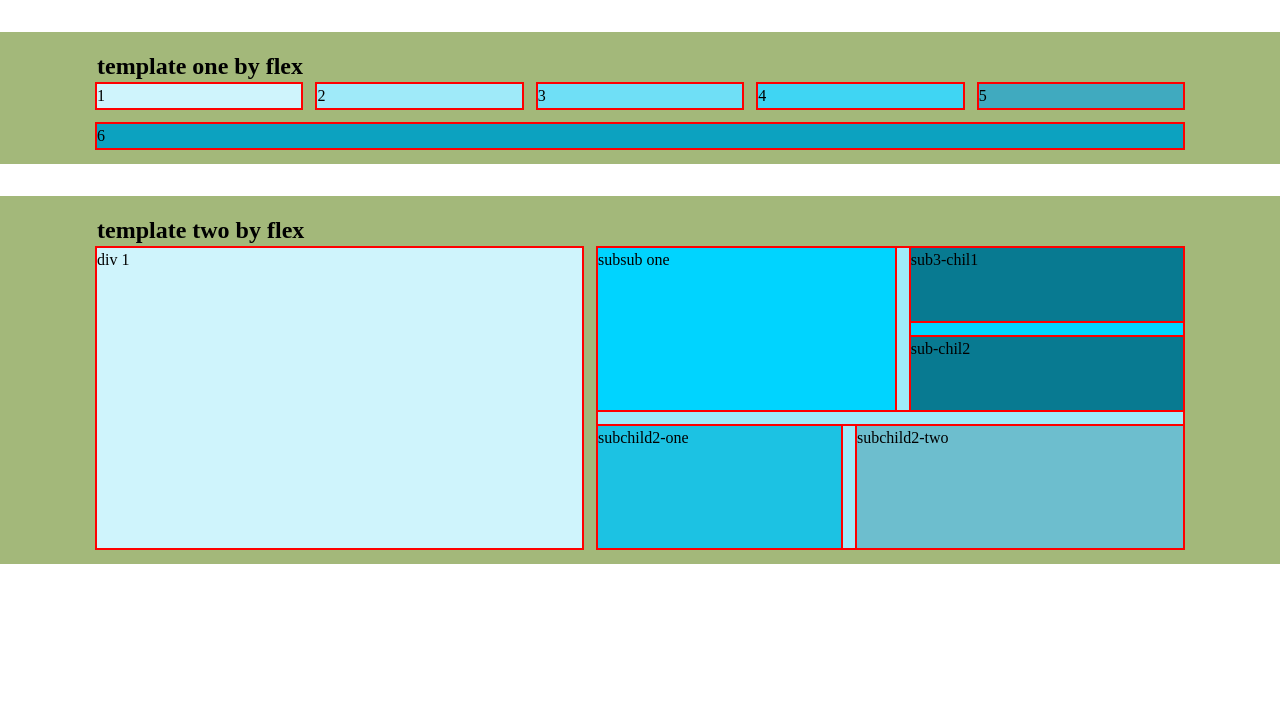
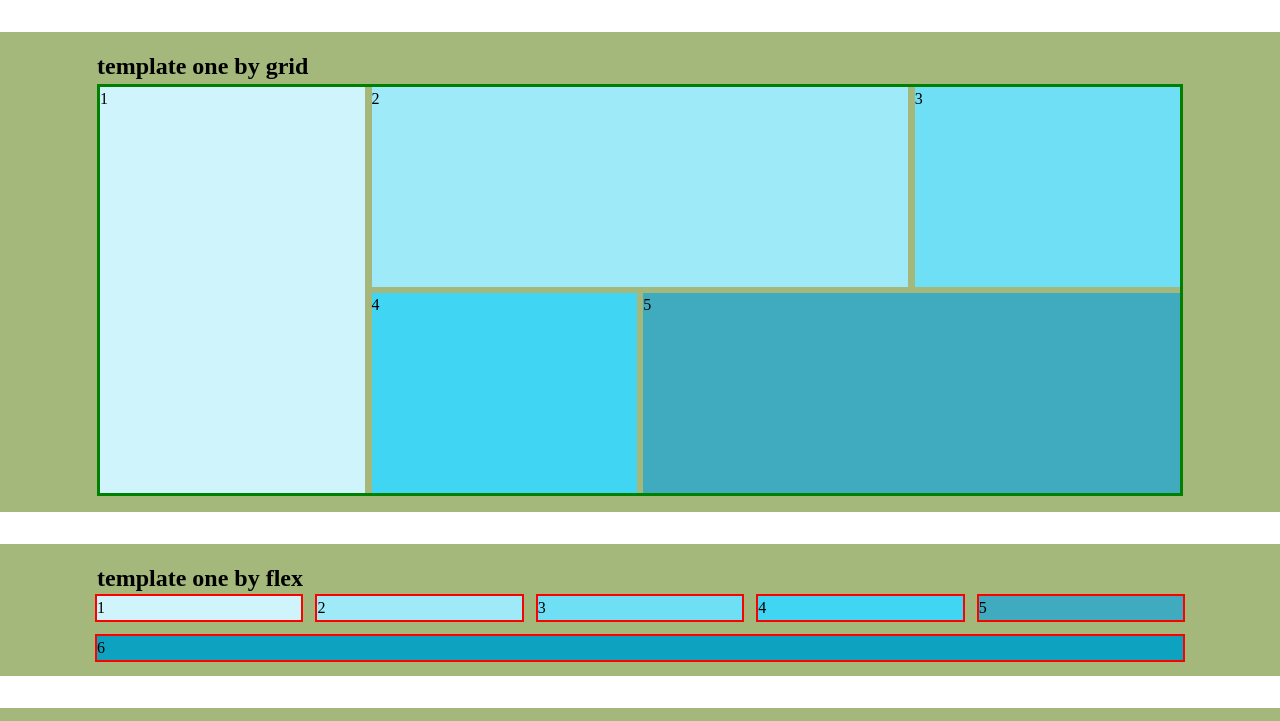
Before and after one commit to Arifurrex/grid-and-flex-tempte, a plain HTML site: page index.html in a window 1280 px wide. Shown: the top 721 px of the page. Drawn offline with Linux system fonts and the light colour scheme.

Commit message:
grid add

```diff
--- a/index.html
+++ b/index.html
@@ -7,6 +7,19 @@
     <title>git practice</title>
     <link rel="stylesheet" href="style.css">
 </head>
+<section class="template tempate--three">
+    <div class="container">
+        <h1>template one by grid </h1>
+        <div class="grid">
+            <div class="child child-one">1</div>
+            <div class="child child-two">2</div>
+            <div class="child child-three">3</div>
+            <div class="child child-four">4</div>
+            <div class="child child-five">5</div>
+        </div>
+    </div>
+</section>
+
 <section class="template tempate--one">
         <div class="container">
             <h1>template one by flex </h1>
@@ -42,6 +55,8 @@
         </div>
      </div>
 </section>
+
+
 <body>
 
 </body>
--- a/style.css
+++ b/style.css
@@ -156,3 +156,32 @@ section{
   flex-grow: 1;
   background-color:hsl(190,78%,50%);
 }
+
+/* grid */
+.grid{
+  display: grid;
+  grid-template-columns: 1fr;
+  grid-template-rows:2fr 2fr 1fr 1fr 2fr;
+  grid-gap:.4rem;
+
+}
+@media(min-width:65em){
+  .grid{
+    border:3px solid green;
+  grid-template-columns: repeat(4,1fr);
+  grid-template-rows:  minmax(100px,1fr) minmax(200px,1fr);
+  grid-gap:.4rem;
+
+}
+.child-one{
+    grid-column: 1/2;
+    grid-row:1/3;
+}
+.child-two{
+    grid-column: 2/4;
+    grid-row:1/1;
+}
+.child-five{
+  grid-column:3/5 ;
+}
+}
```
